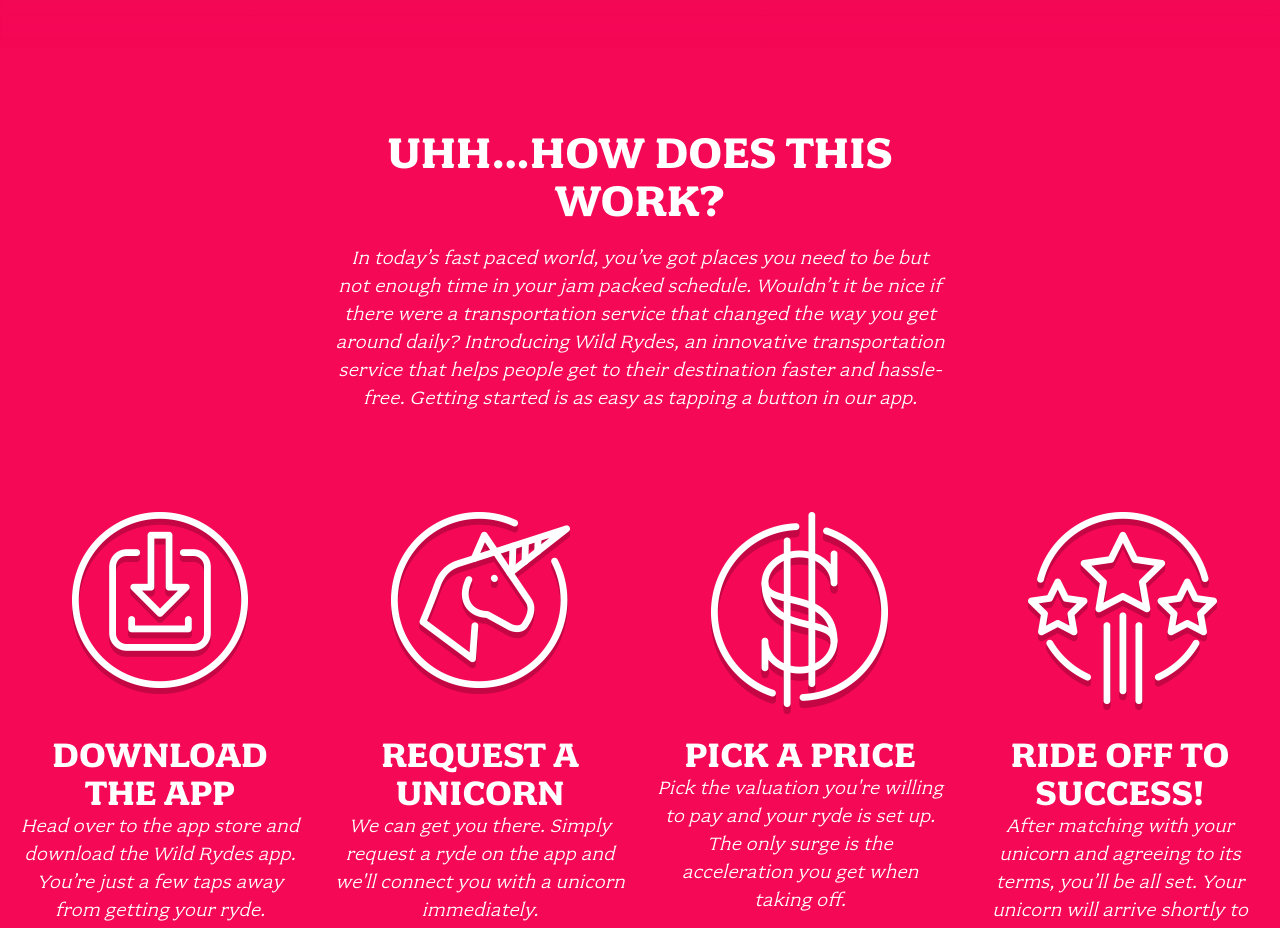
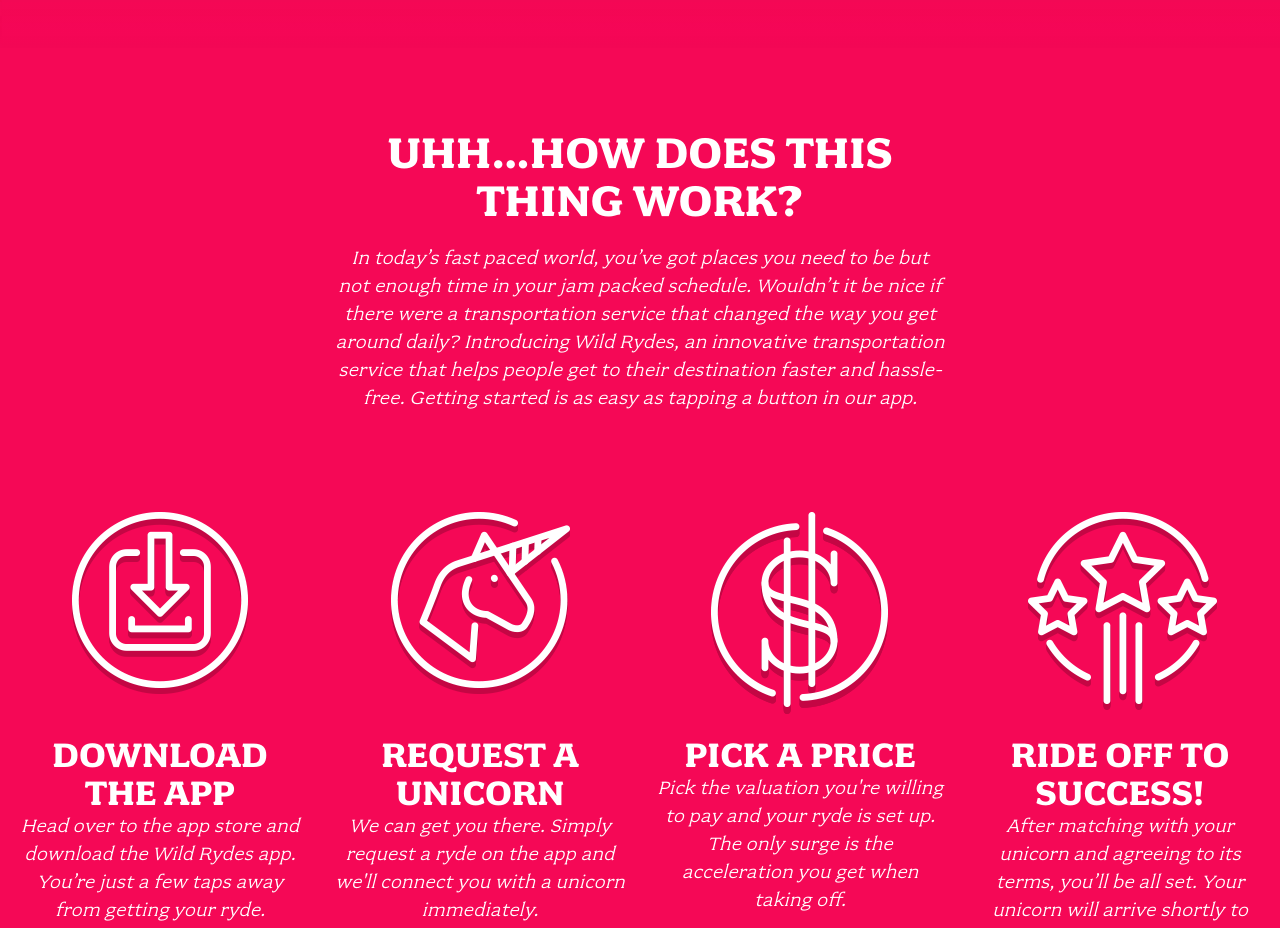
Before and after one commit to FarhanSaleem/wildrydes-site, a plain HTML site: page index.html in a window 1280 px wide. Shown: the part 900-1828 px from the top of the page. Drawn offline with Linux system fonts and the light colour scheme.

Commit message:
Update index.html

```diff
--- a/index.html
+++ b/index.html
@@ -30,7 +30,7 @@
 
   <section class="home-about">
     <div class="row column large-9 xlarge-6 xxlarge-4">
-      <h2 class="section-title">Uhh...How Does This Work?</h2>
+      <h2 class="section-title">Uhh...How Does This THING Work?</h2>
       <p class="content">
         In today’s fast paced world, you’ve got places you need to be but not enough time in your jam packed schedule. Wouldn’t it be nice if there were a transportation service that changed the way you get around daily? Introducing Wild Rydes, an innovative transportation service that helps people get to their destination faster and hassle-free. Getting started is as easy as tapping a button in our app.
       </p>
```
